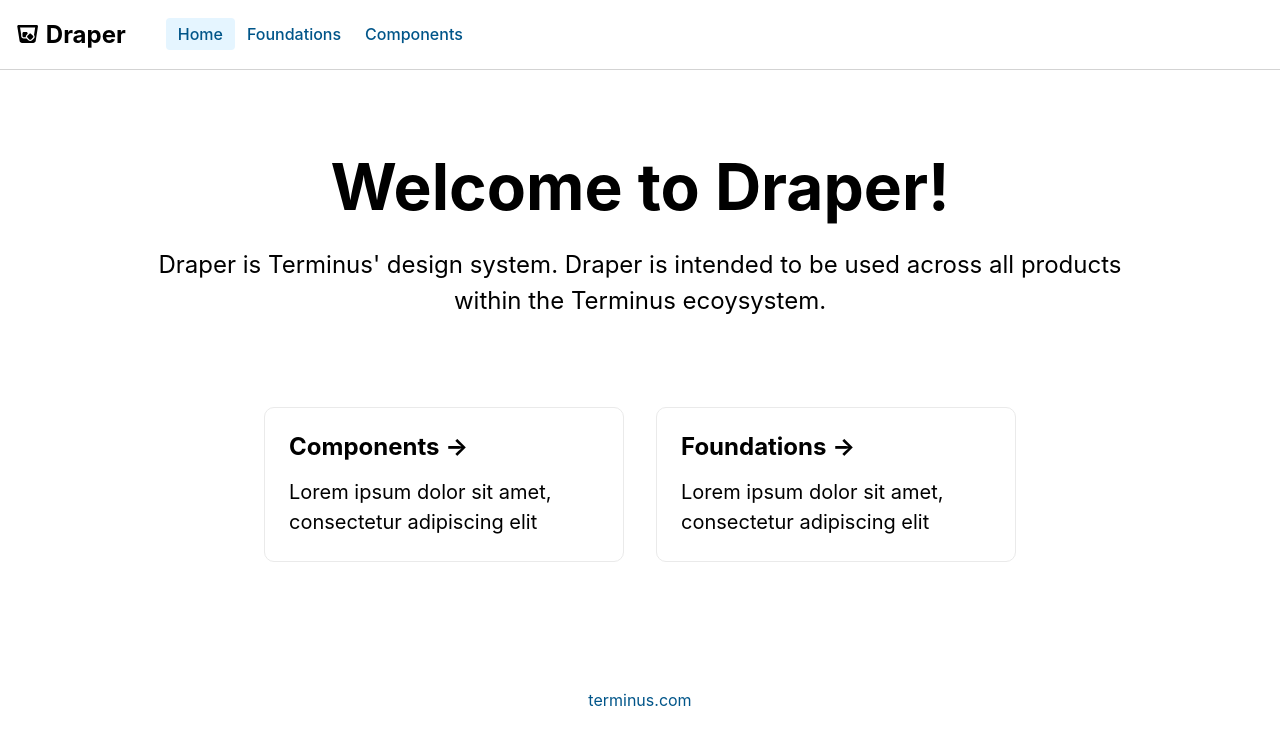
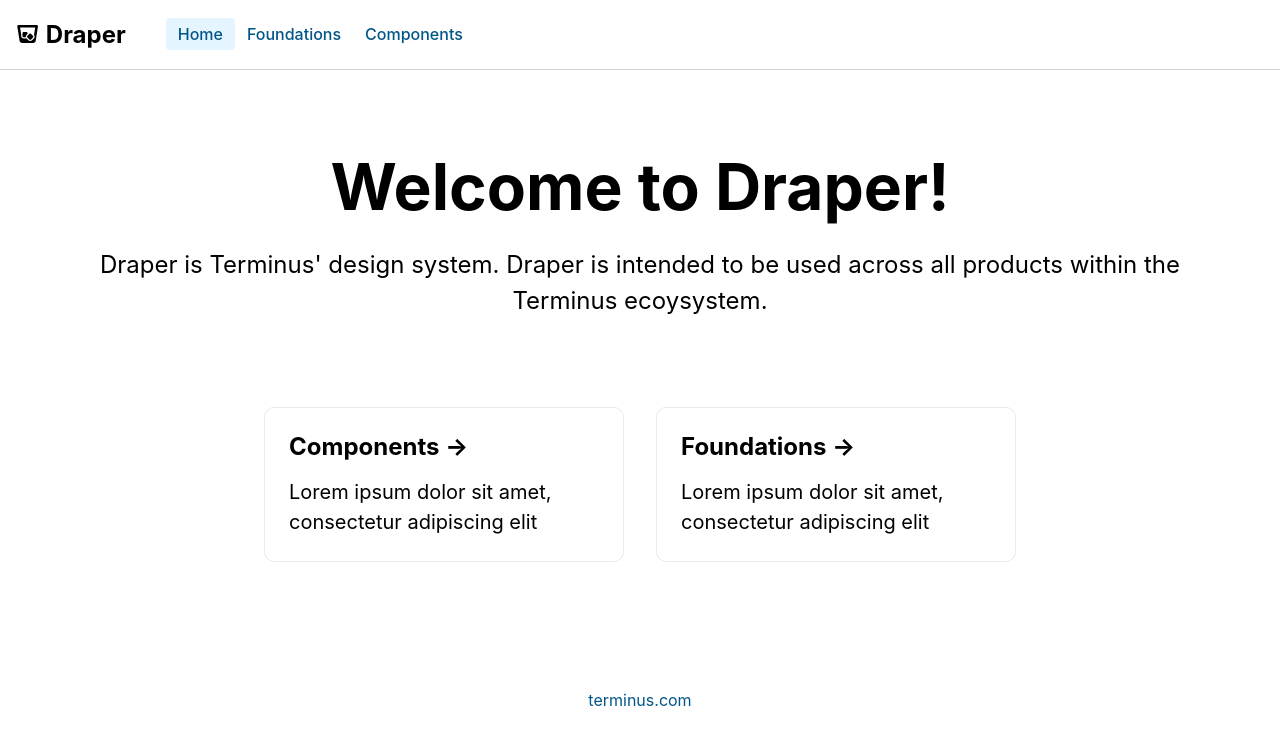
Before and after one commit to auermi/terminus-ui, a Next.js app: page / in a window 1280 px wide. Shown: the top 744 px of the page. Built offline with nearby package versions, Linux system fonts and the light colour scheme.

Commit message:
Add color foundation

```diff
--- a/public/styles.css
+++ b/public/styles.css
@@ -155,7 +155,7 @@
 }
 
 main.container {
-  max-width: 1008px;
+  max-width: 1136px;
   margin: auto;
 }
 
```
Also changed, not shown: _posts/color.md (added, +9 -0 lines), public/assets/color.png (added).
